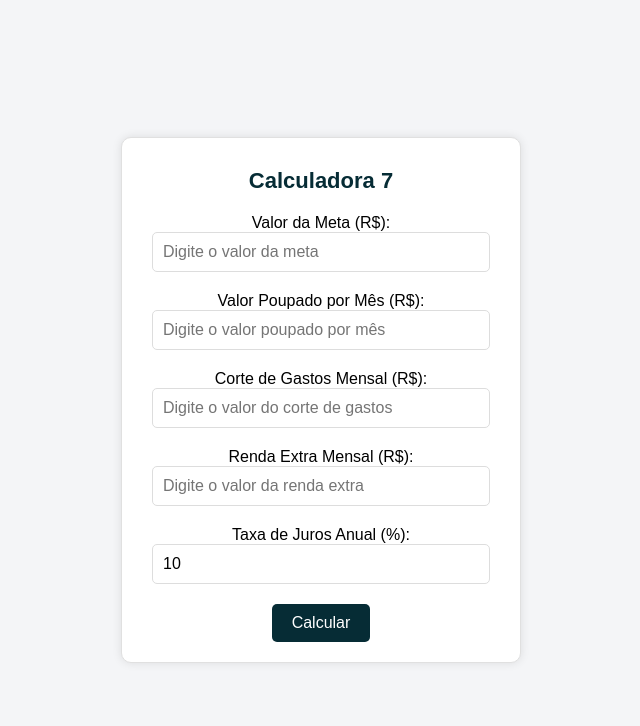
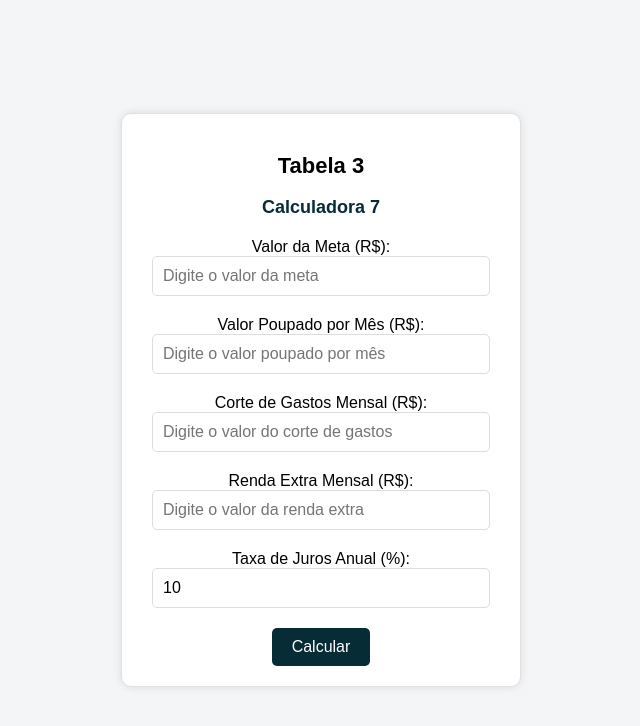
Before and after one commit to camilahorita/calculadoraComparacao, a plain HTML site: page index.html in a window 1280 px wide. Shown: the whole page, without its empty margins (319-959 px from the left). Drawn offline with Linux system fonts and the light colour scheme.

Commit message:
Update index.html

```diff
--- a/index.html
+++ b/index.html
@@ -25,10 +25,13 @@
             border: 1px solid #e0e0e0;
             box-sizing: border-box;
         }
+        h2 {
+            font-size: 22px;
+        }
         h3 {
             margin-top: 10px;
             margin-bottom: 20px;
-            font-size: 22px;
+            font-size: 18px;
             color: rgb(6, 44, 53);
         }
         input[type="number"] {
@@ -78,6 +81,7 @@
 <body>
 
 <div class="container">
+    <h2>Tabela 3<h2>
     <h3>Calculadora 7</h3>
 
     <label for="goal">Valor da Meta (R$):</label>
```
